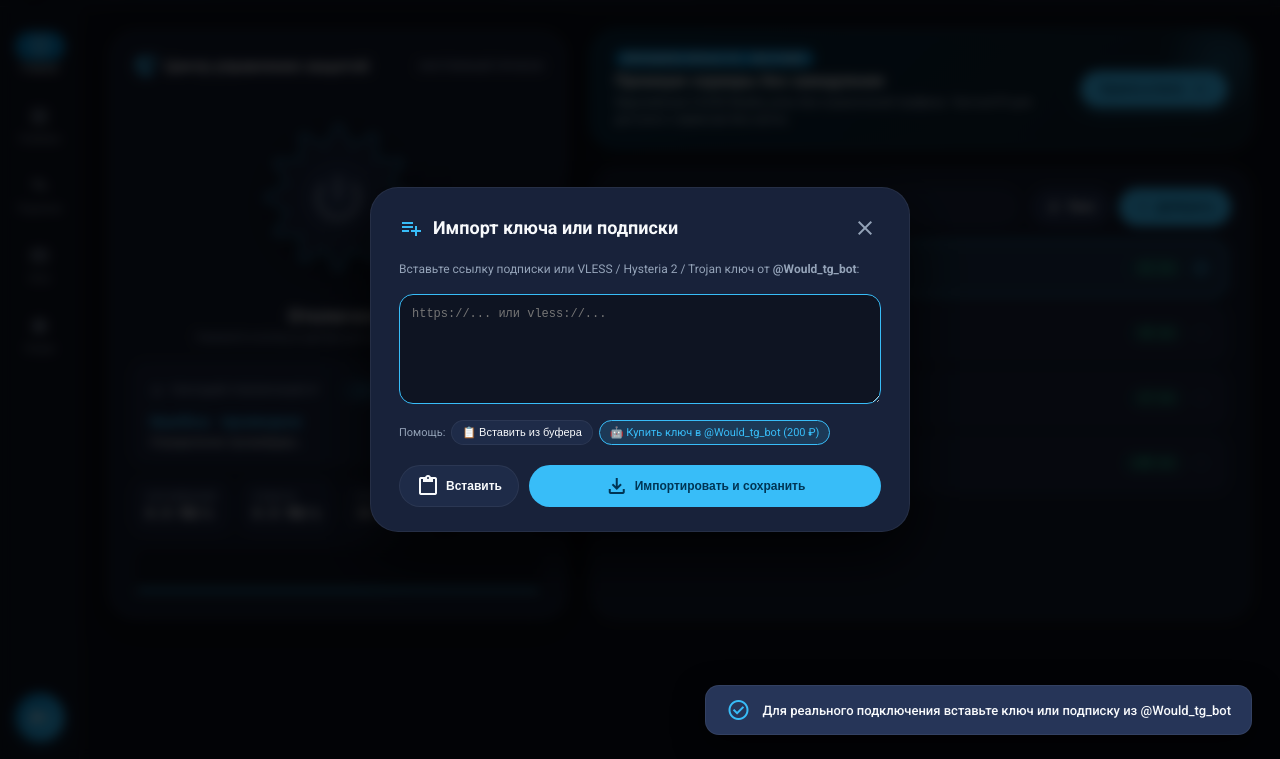
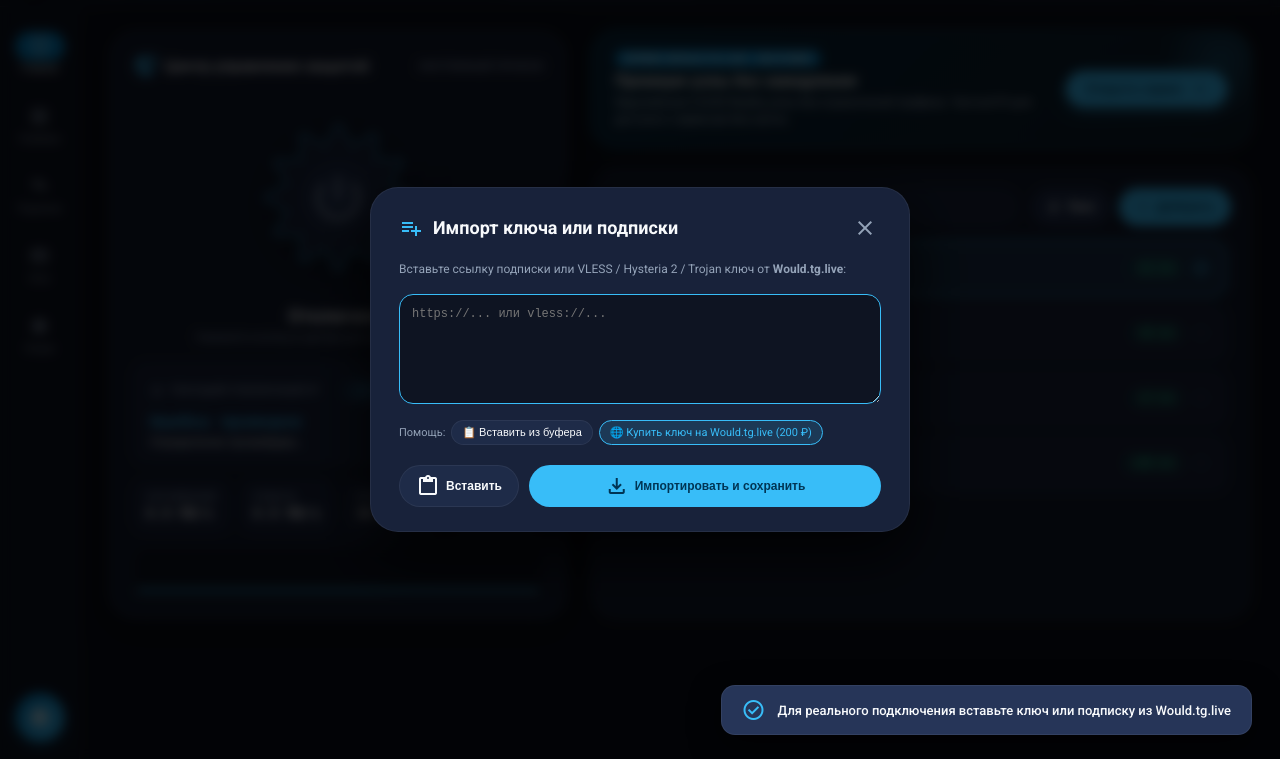
Before and after one commit to Malt0pov/wouldapp, a plain HTML site: page index.html in a window 1280 px wide. Both pictures are taken after a click on the button "power_settings_new". Shown: the part 41-800 px from the top of the page. Drawn offline with nearby package versions, Linux system fonts and the light colour scheme; no server answers.

Commit message:
feat: migrate all franchise links to Would.tg.live and optimize settings click handlers

```diff
--- a/index.html
+++ b/index.html
@@ -1209,6 +1209,7 @@
       background: var(--md-sys-color-on-surface-variant);
       transition: all 0.25s cubic-bezier(0.4, 0, 0.2, 1);
       transform: translateX(0);
+      pointer-events: none;
     }
 
     .m3-switch.checked {
@@ -1238,6 +1239,10 @@
       align-items: center;
       gap: 6px;
       cursor: pointer;
+    }
+
+    .theme-card-option * {
+      pointer-events: none;
     }
 
     .color-swatch-btn {
@@ -1255,6 +1260,7 @@
       box-shadow: 0 4px 12px rgba(0, 0, 0, 0.35);
       background: none;
       padding: 0;
+      pointer-events: none;
     }
 
     .color-swatch-btn:hover {
@@ -1458,9 +1464,9 @@
 
       <div class="rail-spacer"></div>
 
-      <!-- Telegram Franchise Bot -->
-      <a href="https://t.me/Would_tg_bot" target="_blank" class="rail-tg-btn" title="Франшиза Would.tg • 200 ₽/мес">
-        <span class="material-symbols-outlined" style="font-size: 22px;">send</span>
+      <!-- Service Would.tg.live Link -->
+      <a href="https://Would.tg.live" target="_blank" class="rail-tg-btn" title="Сервис Would.tg.live • 200 ₽/мес">
+        <span class="material-symbols-outlined" style="font-size: 22px;">language</span>
       </a>
     </nav>
 
@@ -1565,15 +1571,15 @@
 
           <!-- RIGHT COLUMN: Promo & Server Selector -->
           <div class="right-dashboard-col">
-            <!-- Франшиза Would.tg Promo -->
+            <!-- Сервис Would.tg.live Promo -->
             <div class="would-tg-card">
               <div class="wtg-left">
-                <div class="wtg-badge">ФРАНШИЗА WOULD.TG • 200 ₽/МЕС</div>
-                <div class="wtg-title">Премиум-серверы без замедления</div>
+                <div class="wtg-badge">СЕРВИС WOULD.TG.LIVE • 200 ₽/МЕС</div>
+                <div class="wtg-title">Премиум-узлы без замедления</div>
                 <div class="wtg-desc">Европейские VLESS Reality узлы без ограничений трафика. Чистый IP для доступа к сервисам без капчи.</div>
               </div>
-              <a href="https://t.me/Would_tg_bot" target="_blank" class="btn-wtg-action">
-                <span>Купить в боте</span>
+              <a href="https://Would.tg.live" target="_blank" class="btn-wtg-action">
+                <span>Открыть сервис</span>
                 <span class="material-symbols-outlined" style="font-size: 16px;">arrow_forward</span>
               </a>
             </div>
@@ -1640,7 +1646,7 @@
           </div>
 
           <div style="font-size: 13px; color: var(--md-sys-color-on-surface-variant); line-height: 1.5;">
-            Вставьте ссылку на подписку от Telegram-бота <b>@Would_tg_bot</b> (например <code>https://would.tg/sub/...</code>) или скопируйте пачку ключей <code>vless://</code>, <code>hysteria2://</code>, <code>trojan://</code>. Приложение автоматически загрузит и добавит все узлы в список!
+            Вставьте ссылку на подписку от сервиса <b>Would.tg.live</b> (например <code>https://would.tg.live/sub/...</code>) или скопируйте пачку ключей <code>vless://</code>, <code>hysteria2://</code>, <code>trojan://</code>. Приложение автоматически загрузит и добавит все узлы в список!
           </div>
 
           <textarea class="m3-textarea" id="full-sub-input" rows="4" placeholder="Вставьте ссылку подписки https://... или vless:// ключи сюда..."></textarea>
@@ -1649,7 +1655,7 @@
             <div class="presets-row">
               <span style="font-size: 11px; color: var(--md-sys-color-on-surface-variant); align-self: center;">Помощь:</span>
               <button class="btn-preset" onclick="pasteFromClipboard('full-sub-input')">📋 Вставить из буфера</button>
-              <a href="https://t.me/Would_tg_bot" target="_blank" class="btn-preset" style="background: rgba(56, 189, 248, 0.15); border-color: #38bdf8; color: #38bdf8; text-decoration: none;">🤖 Получить ключ в @Would_tg_bot (200 ₽)</a>
+              <a href="https://Would.tg.live" target="_blank" class="btn-preset" style="background: rgba(56, 189, 248, 0.15); border-color: #38bdf8; color: #38bdf8; text-decoration: none;">🌐 Получить ключ на Would.tg.live (200 ₽)</a>
             </div>
             <div style="display: flex; gap: 10px;">
               <button class="btn-tonal-m3" style="height: 42px; padding: 0 18px;" onclick="pasteFromClipboard('full-sub-input')">
@@ -1971,7 +1977,7 @@
       </div>
 
       <div style="font-size: 12px; color: var(--md-sys-color-on-surface-variant); line-height: 1.5;">
-        Вставьте ссылку подписки или VLESS / Hysteria 2 / Trojan ключ от <b>@Would_tg_bot</b>:
+        Вставьте ссылку подписки или VLESS / Hysteria 2 / Trojan ключ от <b>Would.tg.live</b>:
       </div>
 
       <textarea class="m3-textarea" id="dialog-sub-input" placeholder="https://... или vless://..."></textarea>
@@ -1979,7 +1985,7 @@
       <div class="presets-row">
         <span style="font-size: 11px; color: var(--md-sys-color-on-surface-variant); align-self: center;">Помощь:</span>
         <button class="btn-preset" onclick="pasteFromClipboard('dialog-sub-input')">📋 Вставить из буфера</button>
-        <a href="https://t.me/Would_tg_bot" target="_blank" class="btn-preset" style="background: rgba(56, 189, 248, 0.15); border-color: #38bdf8; color: #38bdf8; text-decoration: none;">🤖 Купить ключ в @Would_tg_bot (200 ₽)</a>
+        <a href="https://Would.tg.live" target="_blank" class="btn-preset" style="background: rgba(56, 189, 248, 0.15); border-color: #38bdf8; color: #38bdf8; text-decoration: none;">🌐 Купить ключ на Would.tg.live (200 ₽)</a>
       </div>
 
       <div style="display: flex; gap: 10px; margin-top: 4px;">
@@ -2210,7 +2216,7 @@
             selectServer(realServer.id);
             activeServer = realServer;
           } else {
-            showSnackbar('Для реального подключения вставьте ключ или подписку из @Would_tg_bot', 'info');
+            showSnackbar('Для реального подключения вставьте ключ или подписку из Would.tg.live', 'info');
             openImportModal();
             return;
           }
@@ -2878,11 +2884,13 @@
 
     // Global Click Sound Listener for All Buttons and Inputs
     document.addEventListener('click', (e) => {
-      const target = e.target.closest('button, .rail-item, .btn-action-pill, .btn-tonal-m3, .btn-filled-m3, .m3-switch, .server-card-m3, .color-swatch-item, .theme-card-option, .btn-preset');
-      if (target && !target.hasAttribute('data-no-sound')) {
-        SoundFX.play('click');
-      }
-    }, true);
+      try {
+        const target = e.target.closest('button, .rail-item, .btn-action-pill, .btn-tonal-m3, .btn-filled-m3, .m3-switch, .server-card-m3, .color-swatch-item, .theme-card-option, .btn-preset, .btn-tonal-sm, .btn-danger-sm');
+        if (target && !target.hasAttribute('data-no-sound')) {
+          SoundFX.play('click');
+        }
+      } catch (err) {}
+    });
 
     // Terminal Logs
     async function updateLogs() {
```
